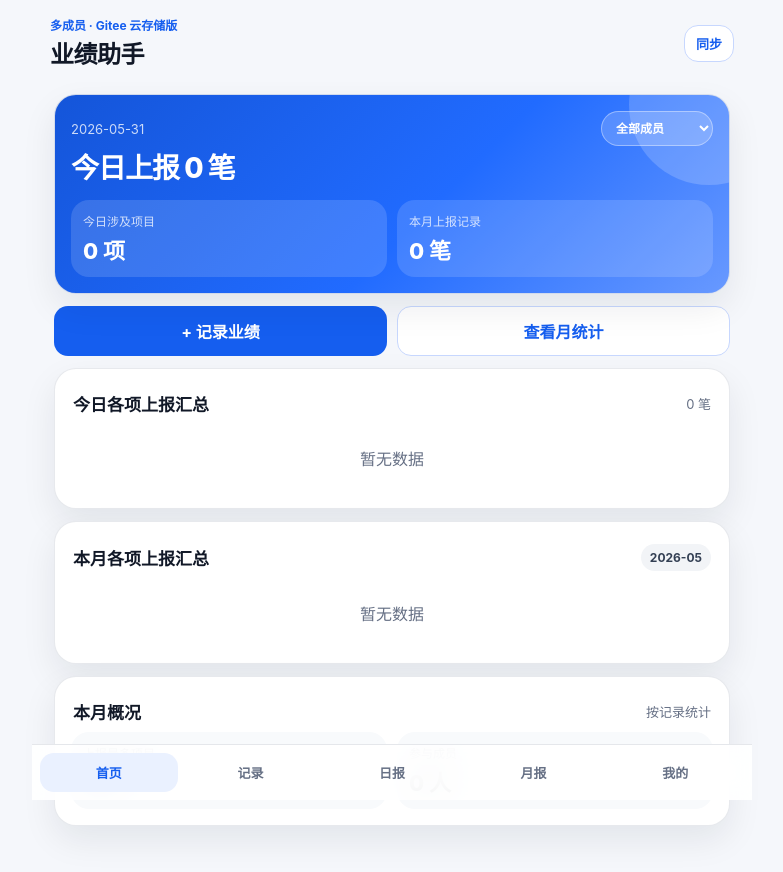
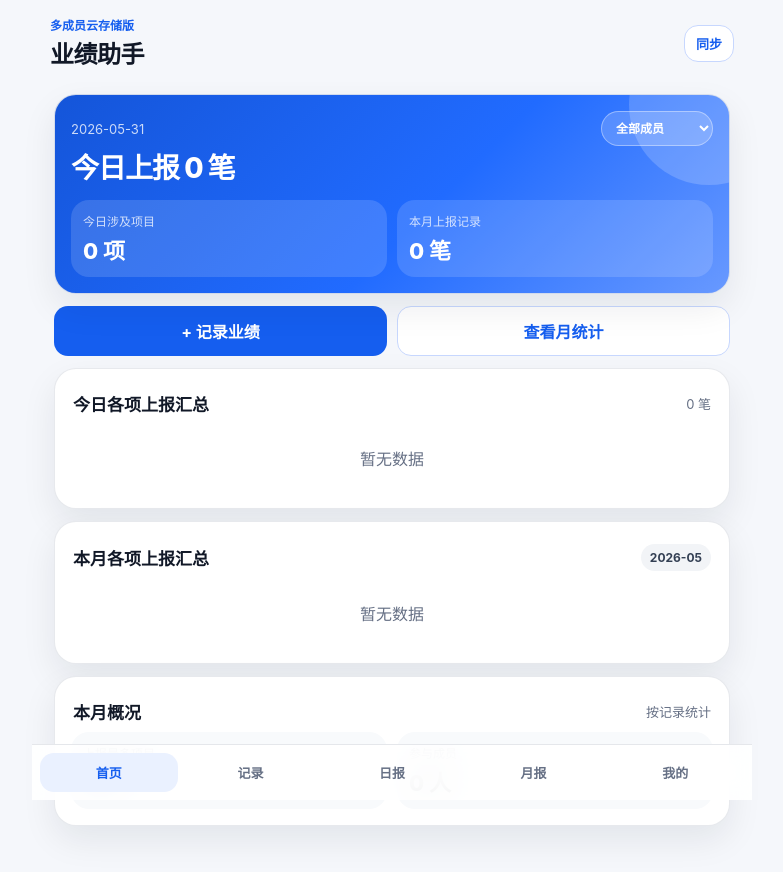
Before and after one commit to crczk/yeji, a plain HTML site: page index.html in a window 1280 px wide. Shown: the whole page, without its empty margins (248-1031 px from the left). Drawn offline with Linux system fonts and the light colour scheme.

Commit message:
Update index.html

```diff
--- a/index.html
+++ b/index.html
@@ -12,7 +12,7 @@
   <div id="app">
     <header class="topbar">
       <div>
-        <p class="eyebrow">多成员 · Gitee 云存储版</p>
+        <p class="eyebrow">多成员云存储版</p>
         <h1>业绩助手</h1>
       </div>
       <button id="syncBtn" class="ghost small">同步</button>
```
